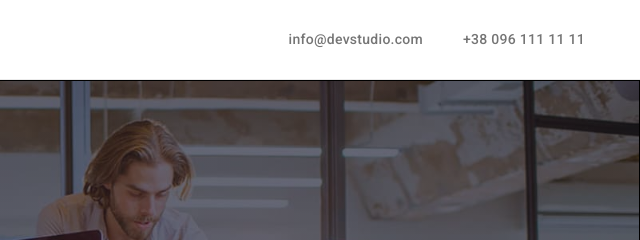
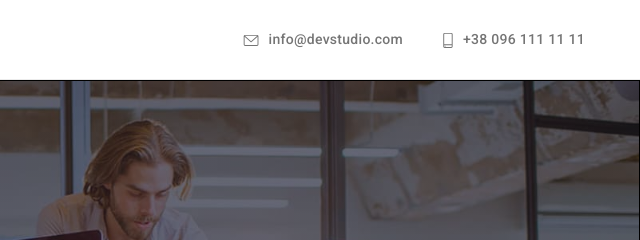
Before and after one commit to Yarzik7/goit-markup-hw-04, a plain HTML site: page index.html in a window 1280 px wide. Shown: the top 240 px of the page, 640-1280 px from the left. Drawn offline with nearby package versions, Linux system fonts and the light colour scheme.

Commit message:
Додано іконки перед контактами

```diff
--- a/css/styles.css
+++ b/css/styles.css
@@ -162,7 +162,15 @@ p {
 /* Contacts */
 
 .header-contacts .link {
+  display: flex;
+  align-items: center;
+
   color: var(--primary-text-color);
+}
+
+.header-contacts .icon {
+  margin-right: 10px;
+  fill: currentColor;
 }
 
 .header-contacts {
--- a/index.html
+++ b/index.html
@@ -32,9 +32,21 @@
 
         <ul class="header-contacts list">
           <li class="item">
-            <a href="mailto:info@devstudio.com" class="link">info@devstudio.com</a>
+            <a href="mailto:info@devstudio.com" class="link">
+              <svg class="icon" width="16" height="12">
+                <use href="./images/icons.svg#envelope"></use>
+              </svg>
+              info@devstudio.com</a
+            >
           </li>
-          <li class="item"><a href="tel:+380961111111" class="link">+38 096 111 11 11</a></li>
+          <li class="item">
+            <a href="tel:+380961111111" class="link">
+              <svg class="icon" width="10" height="16">
+                <use href="./images/icons.svg#smartphone"></use>
+              </svg>
+              +38 096 111 11 11</a
+            >
+          </li>
         </ul>
       </div>
     </header>
```
Also changed, not shown: images/icons.svg (added).
